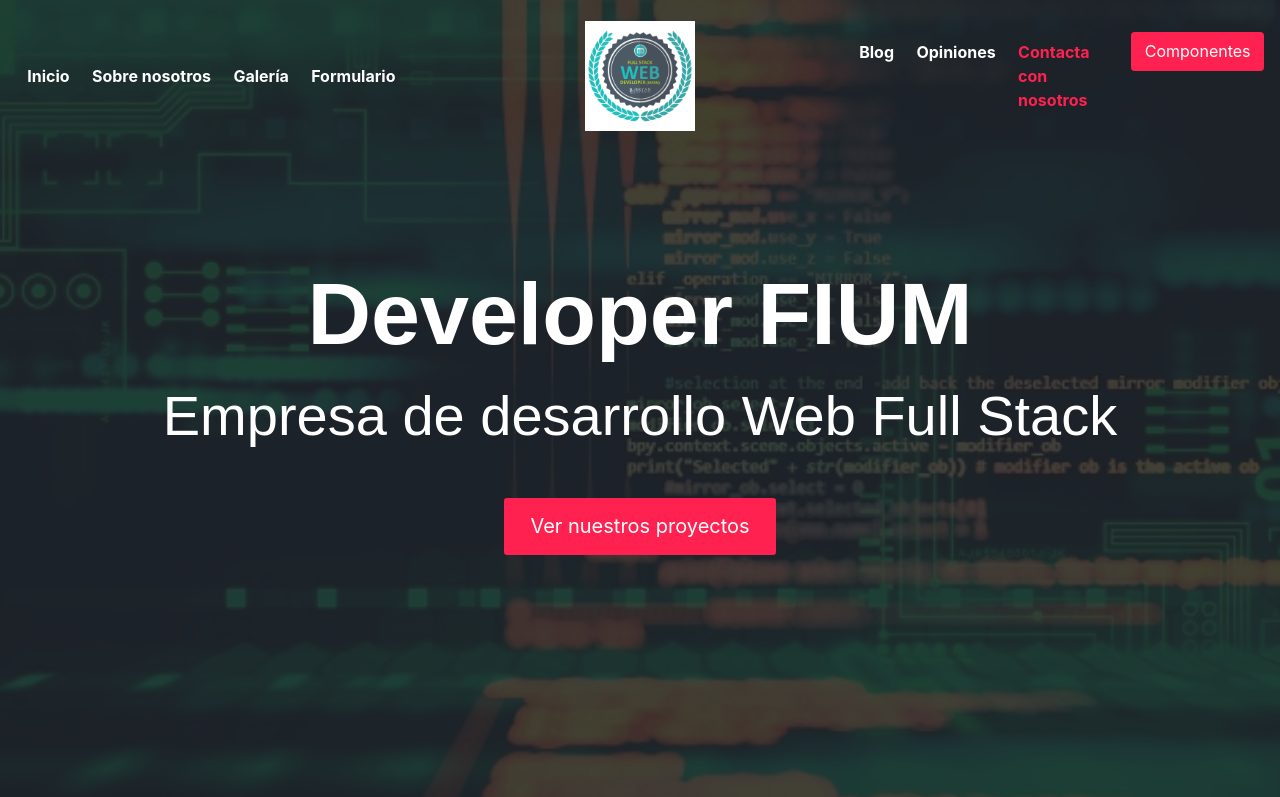
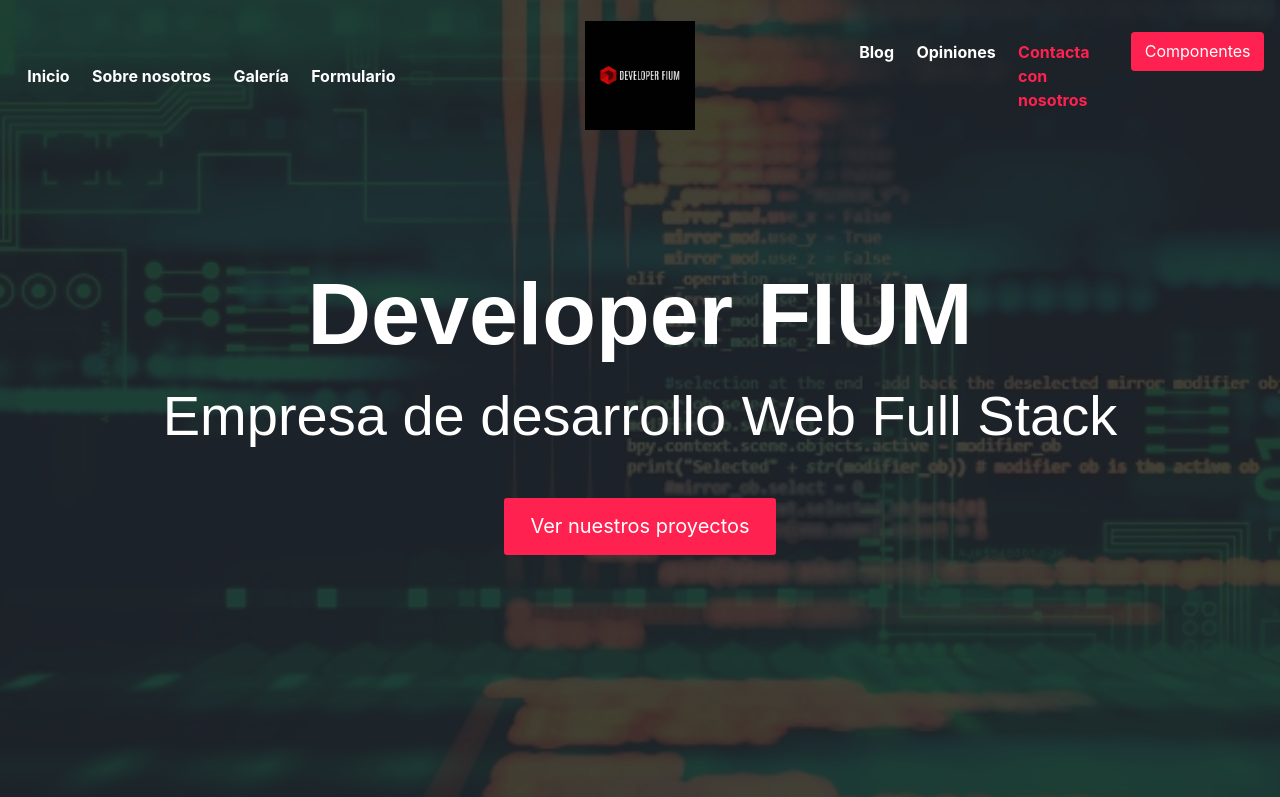
Before and after one commit to NestorPD/Ejers_Plantilla, a website: page foodhut/public_html/index.html in a window 1280 px wide. Shown: the top 797 px of the page. Drawn offline with Linux system fonts and the light colour scheme; some packages are replaced by stand-ins of ours.

Commit message:
Fin por hoy

```diff
--- a/foodhut/public_html/index.html
+++ b/foodhut/public_html/index.html
@@ -38,7 +38,7 @@
                 </li>
             </ul>
             <a class="navbar-brand m-auto" href="#">
-                <img src="../public_html/assets/imgs/logodeveloper.png" class="brand-img" alt="">
+                <img src="../public_html/assets/imgs/logooooooooo.png" class="brand-img" alt="">
                 <span class="brand-txt">Developer FIUM</span>
             </a>
             <ul class="navbar-nav">
```
Also changed, not shown: foodhut/public_html/assets/imgs/about-section.jpg, foodhut/public_html/assets/imgs/about-sectionn.jpg (added), foodhut/public_html/assets/imgs/logooooooooo.png (added).
